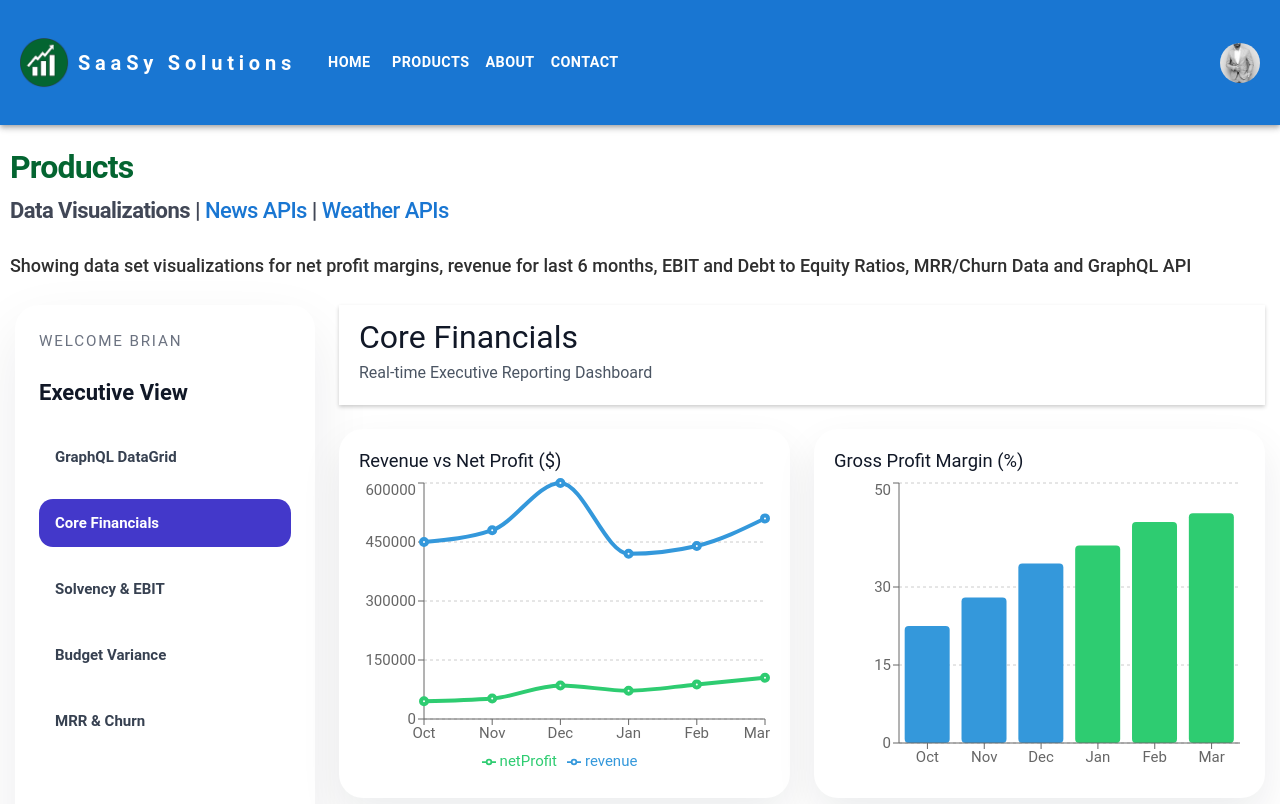
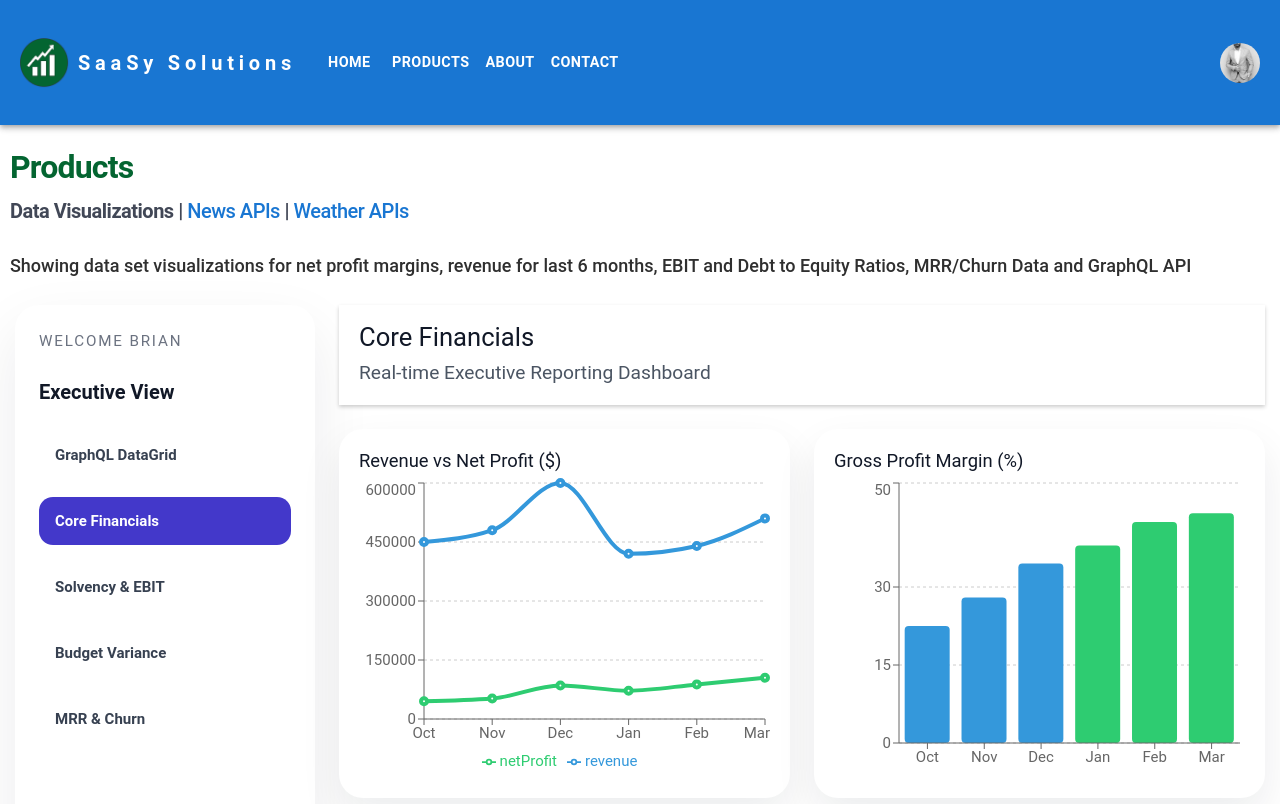
Before and after one commit to SurfBDeployments/SaasySolutions, a Next.js app: page /products in a window 1280 px wide. Shown: the top 804 px of the page. Built offline with nearby package versions, Linux system fonts and the light colour scheme.

Commit message:
Modified css for news/product menus and headings

```diff
--- a/app/contact/page.tsx
+++ b/app/contact/page.tsx
@@ -111,8 +111,7 @@ export default function Home() {
     <>
       <ResponsiveAppBar />
       <article>
-        <div className="max-w-7xl mx-auto">
-
+      <div className="max-w-7xl mx-auto">
           <div className='maincontent'>
             <h1 className="max-w-m text-4xl font-semibold">Contact Us</h1>
             <h3 className="max-w-m text-2xl font-condensed-light leading-relaxed" style={{ marginBottom: '20px' }}>The people behind the magic.
@@ -127,7 +126,8 @@ export default function Home() {
 
         </div>
       </article>
-      <Footer />
+          <Footer />
     </>
+
   );
 }
--- a/app/news/news.tsx
+++ b/app/news/news.tsx
@@ -63,7 +63,7 @@ export default function NewsOldClient({ data }: NewsClientProps) {
           <div className="maincontent">
   <h1 className="max-w-m text-4xl font-semibold leading-10 tracking-tight text-black dark:text-cyan-800" style={{ textAlign: "left" }}>Products</h1>
 
-            <h2 className="max-w-m text-4xl font-semibold leading-10 tracking-tight text-black dark:text-cyan-800" style={{ textAlign: "left" }}><Link href="/products">Data Visualizations</Link> | News APIs | <Link href="/products/weather">Weather APIs</Link></h2>
+            <h2 className="max-w-m text-4md font-semibold leading-10 tracking-tight text-black dark:text-cyan-800" style={{ textAlign: "left" }}><Link href="/products">Data Visualizations</Link> | News APIs | <Link href="/products/weather">Weather APIs</Link></h2>
             <h5 className="max-w-m text-2xl font-condensed-light leading-relaxed">
               A sample listing of news from around the world via our platform. (connected by a Rest API using API keys).
             </h5>
--- a/app/page.tsx
+++ b/app/page.tsx
@@ -9,7 +9,7 @@ import {
   Area, ComposedChart, Line, Bar, XAxis, YAxis, CartesianGrid,
   Tooltip, Legend, ResponsiveContainer, ReferenceLine
 } from 'recharts';
-import styles from './products/executivecharts.module.css';
+import styles from '../styles/executivecharts.module.css';
 import StripeMetricChart from './products/mrrchurn';
 import Link from 'next/link';
 
--- a/app/products/executivecharts.tsx
+++ b/app/products/executivecharts.tsx
@@ -5,7 +5,7 @@ import {
   Area, ComposedChart, LineChart, Line, BarChart, Bar, XAxis, YAxis, CartesianGrid,
   Tooltip, Legend, ResponsiveContainer, ReferenceLine, BarShapeProps
 } from 'recharts';
-import styles from './executivecharts.module.css';
+import styles from '../../styles/executivecharts.module.css';
 import StripeMetricChart from './mrrchurn';
 import { customerRetentionData, grossVolumeData, netVolumeData, cashFlowData, financialData, variancedata, churnData, mrrData } from './chartdatasets';
 
--- a/styles/default.css
+++ b/styles/default.css
@@ -269,7 +269,7 @@ p {
 }
 
 h2 {
-  font-size: 22px !important;
+  font-size: 20px !important;
   font-weight: bold !important;
   color: #414756;
   padding-bottom: 10px;
@@ -734,6 +734,7 @@ footer {
   padding: 20px;
   margin-top: 40px;
   border-top: 4px solid #ededed;
+  clear: both;
 }
 
 
--- a/app/products/executivecharts.module.css
+++ b/styles/executivecharts.module.css
@@ -28,7 +28,7 @@
 
 .sidebarHeading {
   margin: 0;
-  font-size: 1.95rem;
+  font-size: 1.4rem;
   line-height: 1.1;
   color: #111827;
 }
@@ -70,14 +70,14 @@
 
 .heading {
   margin: 0;
-  font-size: 2rem;
+  font-size: 1.6rem;
   color: #111827;
 }
 
 .subheading {
   margin: 0;
   color: #4b5563;
-  font-size: 1rem;
+  font-size: 1.2rem;
 }
 
 .grid {
```
